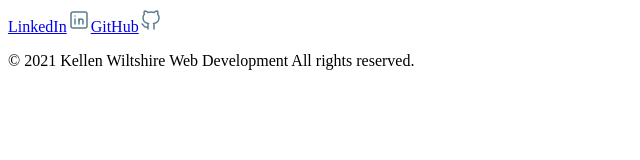
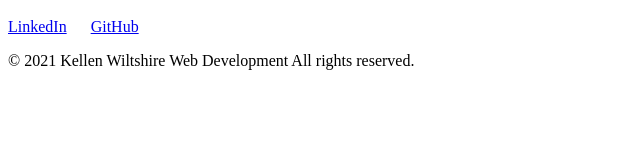
Before and after one commit to kellenwiltshire/kellenwiltshire.github.io, a Next.js app: page /projects/1 in a window 1280 px wide. Shown: the top 160 px of the page, without its empty margins (0-640 px from the left). Built offline with nearby package versions, Linux system fonts and the light colour scheme.

Commit message:
Colour tweaking

```diff
--- a/components/Layout/Footer.js
+++ b/components/Layout/Footer.js
@@ -10,7 +10,7 @@ const navigation = [
 				height='24'
 				viewBox='0 0 24 24'
 				strokeWidth='1.5'
-				stroke='#597e8d'
+				stroke='#ffffff'
 				fill='none'
 				strokeLinecap='round'
 				strokeLinejoin='round'
@@ -36,7 +36,7 @@ const navigation = [
 				height='24'
 				viewBox='0 0 24 24'
 				strokeWidth='1.5'
-				stroke='#597e8d'
+				stroke='#ffffff'
 				fill='none'
 				strokeLinecap='round'
 				strokeLinejoin='round'
@@ -50,7 +50,7 @@ const navigation = [
 
 export default function Footer() {
 	return (
-		<footer className='bg-white'>
+		<footer className='bg-blue-600'>
 			<div className='max-w-7xl mx-auto py-12 px-4 sm:px-6 md:flex md:items-center md:justify-between lg:px-8'>
 				<div className='flex justify-center space-x-6 md:order-2'>
 					{navigation.map((item) => (
--- a/components/Portfolio/Portfolio.js
+++ b/components/Portfolio/Portfolio.js
@@ -2,7 +2,7 @@ import PortfolioCards from './PortfolioCards';
 
 export default function Portfolio({ projects }) {
 	return (
-		<div className='bg-white'>
+		<div className='bg-blue-600'>
 			<div className='max-w-2xl mx-auto py-16 px-4 sm:py-24 sm:px-6 lg:max-w-7xl lg:px-8'>
 				<h2 className='sr-only'>Projects</h2>
 
--- a/components/Services.js
+++ b/components/Services.js
@@ -50,7 +50,7 @@ const tiers = [
 
 export default function Services() {
 	return (
-		<div className='bg-gray-900'>
+		<div className='bg-blue-600'>
 			<div className='pt-12 sm:pt-16 lg:pt-24'>
 				<div className='max-w-7xl mx-auto text-center px-4 sm:px-6 lg:px-8'>
 					<div className='max-w-3xl mx-auto space-y-2 lg:max-w-none'>
@@ -65,7 +65,7 @@ export default function Services() {
 			</div>
 			<div className='mt-8 pb-12 bg-gray-50 sm:mt-12 sm:pb-16 lg:mt-16 lg:pb-24'>
 				<div className='relative'>
-					<div className='absolute inset-0 h-3/4 bg-gray-900' />
+					<div className='absolute inset-0 h-3/4 bg-blue-600' />
 					<div className='relative z-10 max-w-7xl mx-auto px-4 sm:px-6 lg:px-8'>
 						<div className='max-w-md mx-auto space-y-4 lg:max-w-5xl lg:grid lg:grid-cols-3 lg:gap-5 lg:space-y-0'>
 							{tiers.map((tier) => (
```
